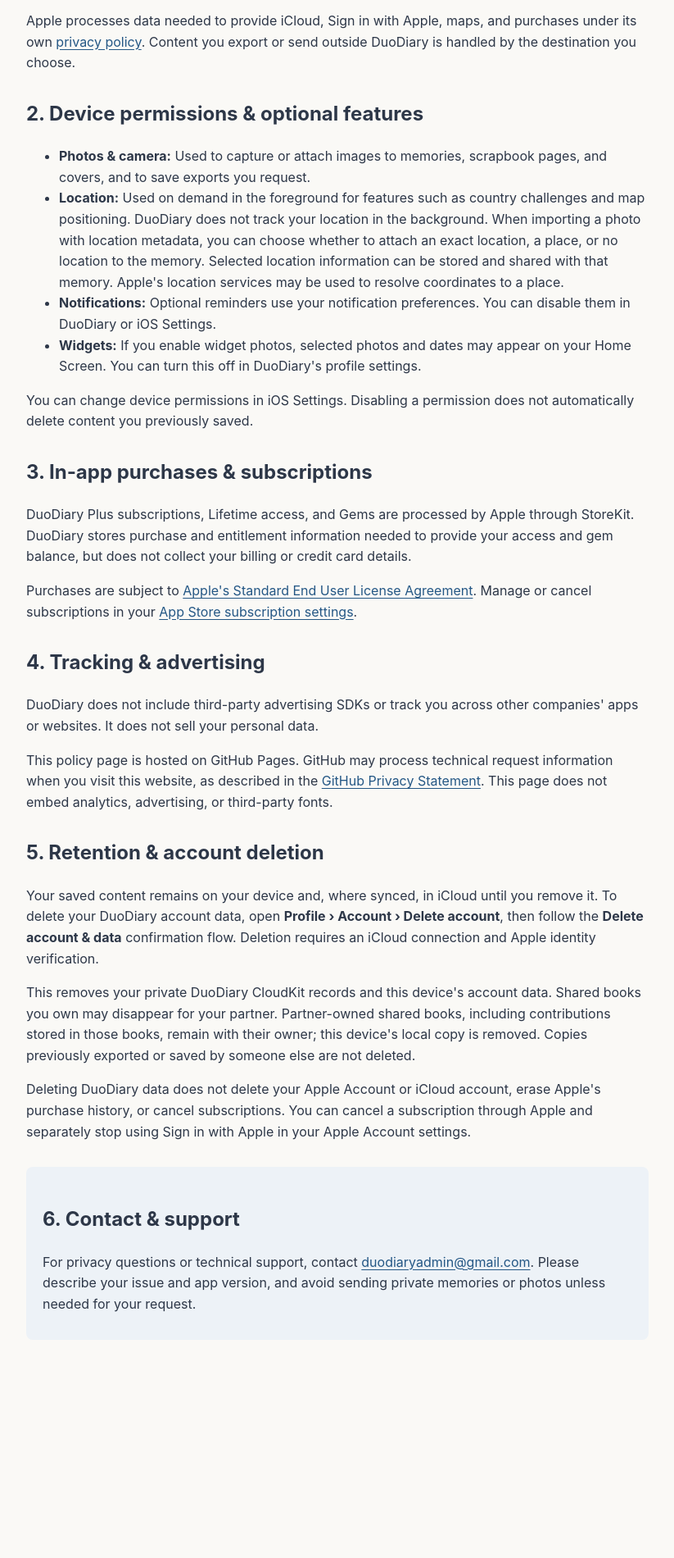
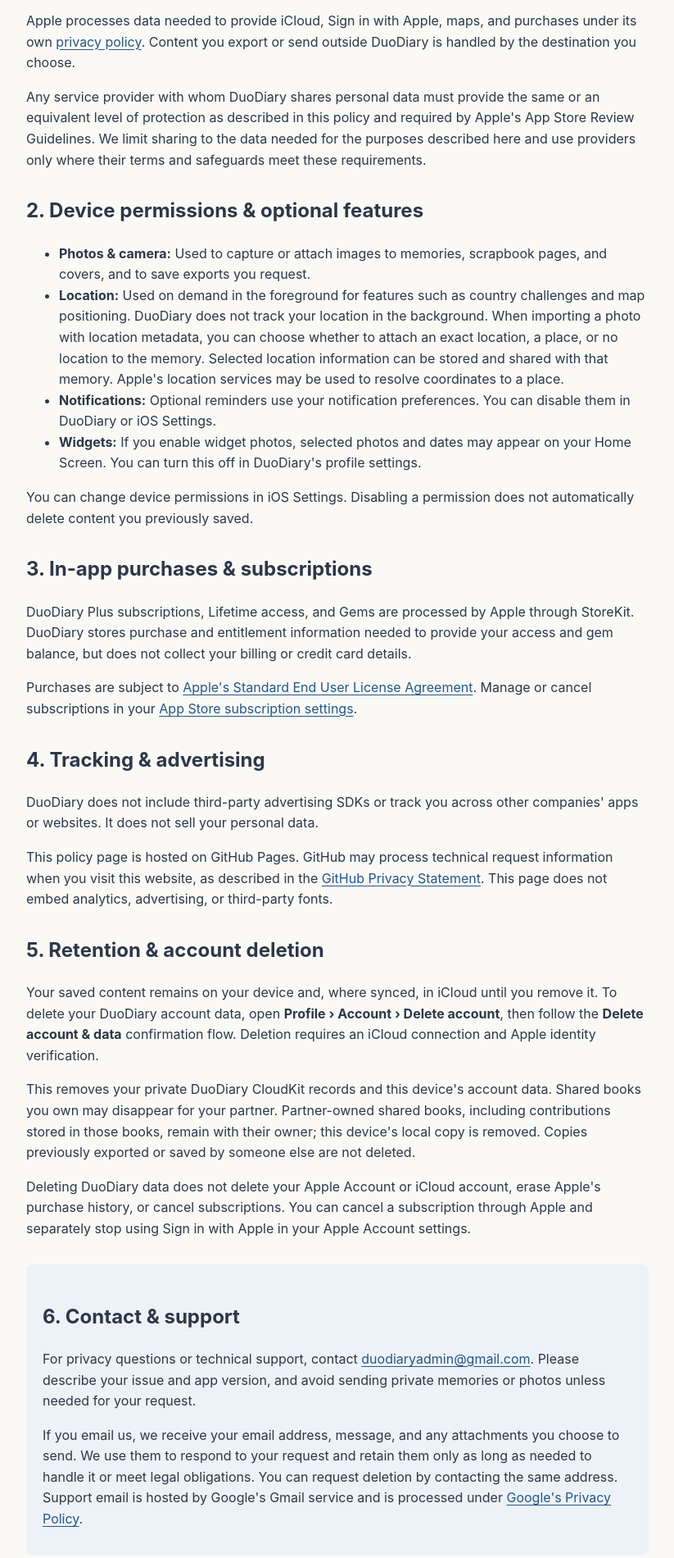
Before and after one commit to Gitmaster25/duodiary-legal, a plain HTML site: page index.html in a window 1280 px wide. Shown: the part 526-2426 px from the top of the page at 82% size, without its empty margins (228-1051 px from the left). Before the commit the page ends 2200 px from the top, so only its background shows below. Drawn offline with Linux system fonts and the light colour scheme.

Commit message:
Add files via upload

```diff
--- a/index.html
+++ b/index.html
@@ -25,6 +25,7 @@
     <p>DuoDiary does not operate its own backend servers. Your profile, books, photos, scrapbook content, and app preferences are stored on your device. Content supported by iCloud sync is stored in your private Apple iCloud container using CloudKit. Shared books use Apple's CloudKit sharing with the partner you invite. The DuoDiary developer does not have access to your private iCloud memories.</p>
     <p>Sign in with Apple supplies an account identifier and, when you choose to provide it, a name for your profile. DuoDiary uses account identifiers to associate your content and keep accounts separate on a device.</p>
     <p>Apple processes data needed to provide iCloud, Sign in with Apple, maps, and purchases under its own <a href="https://www.apple.com/legal/privacy/">privacy policy</a>. Content you export or send outside DuoDiary is handled by the destination you choose.</p>
+    <p>Any service provider with whom DuoDiary shares personal data must provide the same or an equivalent level of protection as described in this policy and required by Apple's App Store Review Guidelines. We limit sharing to the data needed for the purposes described here and use providers only where their terms and safeguards meet these requirements.</p>
 
     <h2>2. Device permissions &amp; optional features</h2>
     <ul>
@@ -51,6 +52,7 @@
     <section class="contact-box" id="contact" aria-labelledby="contact-heading">
       <h2 id="contact-heading">6. Contact &amp; support</h2>
       <p>For privacy questions or technical support, contact <a href="mailto:duodiaryadmin@gmail.com">duodiaryadmin@gmail.com</a>. Please describe your issue and app version, and avoid sending private memories or photos unless needed for your request.</p>
+      <p>If you email us, we receive your email address, message, and any attachments you choose to send. We use them to respond to your request and retain them only as long as needed to handle it or meet legal obligations. You can request deletion by contacting the same address. Support email is hosted by Google's Gmail service and is processed under <a href="https://policies.google.com/privacy">Google's Privacy Policy</a>.</p>
     </section>
   </main>
 </body>
```
